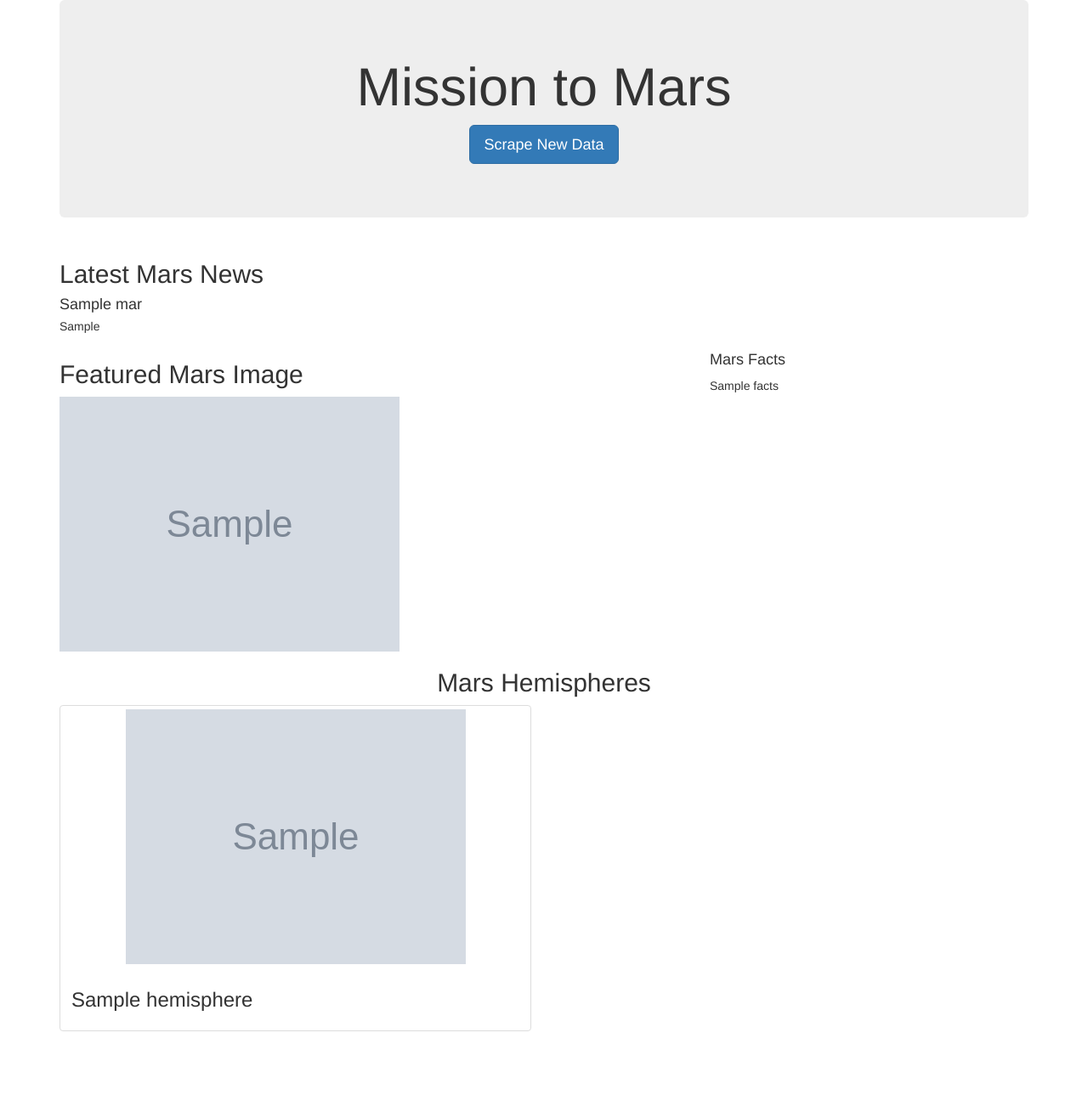
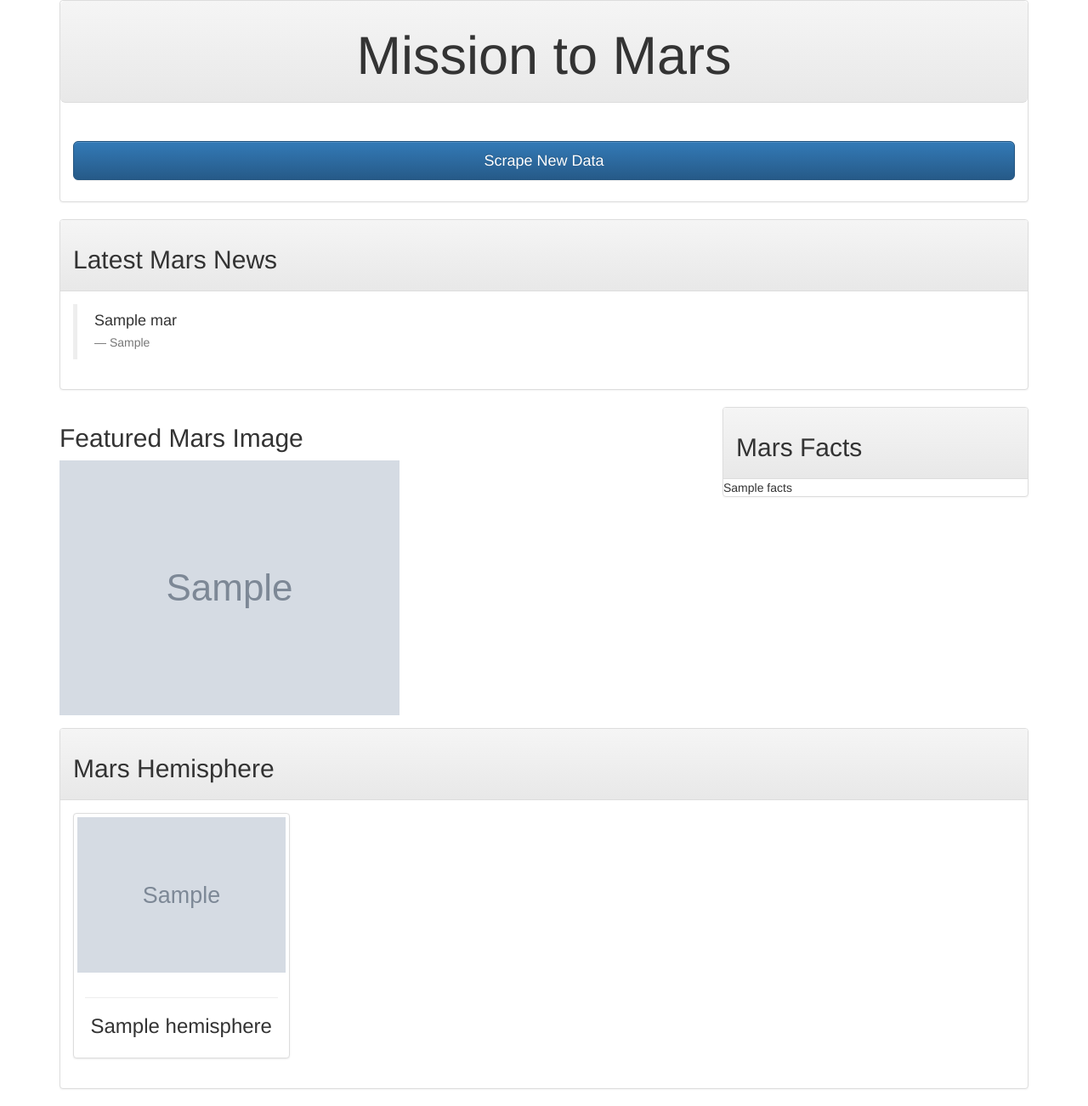
Before and after one commit to matin-n/Mission-to-Mars, a Flask app: page / in a window 1280 px wide. Shown: the whole page at 85% size. Before the commit the page ends 1214 px from the top, so only its background shows below. Run offline with Flask 2, Linux system fonts and the light colour scheme; grey boxes marked "Sample" are stand-in pictures; a database or web service that is not in the repository returns one stand-in record (values such as "Sample title"); some libraries are stand-ins or nearby versions.

Commit message:
Add Bootstrap 3 Components

```diff
--- a/scraping.py
+++ b/scraping.py
@@ -87,7 +87,7 @@ def mars_facts():
     except BaseException:
         return None
     # Convert dataframe into HTML format
-    return df.to_html(classes="table table-bordered")
+    return df.to_html(classes="table table-bordered table-condensed table-hover table-striped")
 
 
 # Scrape Hemisphere Data
--- a/templates/index.html
+++ b/templates/index.html
@@ -1,35 +1,55 @@
-
-
 <!DOCTYPE html>
 <html lang="en">
+
 <head>
    <meta charset="UTF-8" />
    <meta name="viewport" content="width=device-width, initial-scale=1.0" />
    <meta http-equiv="X-UA-Compatible" content="ie=edge" />
    <title>Mission to Mars</title>
-   <link
-           rel="stylesheet"
-           href="https://maxcdn.bootstrapcdn.com/bootstrap/3.3.7/css/bootstrap.min.css"
-   />
+   <!-- Latest compiled and minified CSS -->
+   <link rel="stylesheet" href="https://maxcdn.bootstrapcdn.com/bootstrap/3.3.7/css/bootstrap.min.css"
+         integrity="sha384-BVYiiSIFeK1dGmJRAkycuHAHRg32OmUcww7on3RYdg4Va+PmSTsz/K68vbdEjh4u"
+         crossorigin="anonymous">
+   <!-- Optional theme -->
+   <link rel="stylesheet" href="https://maxcdn.bootstrapcdn.com/bootstrap/3.3.7/css/bootstrap-theme.min.css"
+         integrity="sha384-rHyoN1iRsVXV4nD0JutlnGaslCJuC7uwjduW9SVrLvRYooPp2bWYgmgJQIXwl/Sp"
+         crossorigin="anonymous">
+   <!-- Latest compiled and minified JavaScript -->
+   <script src="https://maxcdn.bootstrapcdn.com/bootstrap/3.3.7/js/bootstrap.min.js"
+           integrity="sha384-Tc5IQib027qvyjSMfHjOMaLkfuWVxZxUPnCJA7l2mCWNIpG9mGCD8wGNIcPD7Txa"
+           crossorigin="anonymous"></script>
 </head>
+
 <body>
 <div class="container">
 
+   <div class="panel panel-default">
       <!-- Add Jumbotron to Header -->
-   <div class="jumbotron text-center">
+      <div class="panel-heading jumbotron text-center">
          <h1>Mission to Mars</h1>
+      </div>
+      <div class="panel-body">
          <!-- Add a button to activate scraping script -->
-      <p><a class="btn btn-primary btn-lg" href="/scrape" role="button">Scrape New Data</a></p>
+         <p><a class="btn btn-primary btn-lg btn-block" href="/scrape" role="button">Scrape New Data</a></p>
+      </div>
    </div>
 
    <!-- Add section for Mars News -->
+   <div class="panel panel-default">
+      <div class="panel-heading">
+         <h2>Latest Mars News</h2>
+      </div>
+      <div class="panel-body">
          <div class="row" id="mars-news">
             <div class="col-md-12">
                <div class="media">
                   <div class="media-body">
-               <h2>Latest Mars News</h2>
+                     <blockquote>
                         <h4 class="media-heading">{{ mars.news_title }}</h4>
-               <p>{{ mars.news_paragraph }}</p>
+                        <small>{{ mars.news_paragraph }}</small>
+                     </blockquote>
+                  </div>
+               </div>
             </div>
          </div>
       </div>
@@ -39,41 +59,49 @@
    <!-- First level -->
    <div class="row" id="mars-featured-image">
       <!-- Second level -->
-      <div class="col-md-8">
+      <div class="col-md-8 form-group">
          <h2>Featured Mars Image</h2>
          <img
                  src="{{ mars.featured_image }}"
                  class="img-responsive"
-                 alt="Responsive image"
+                 alt="Featured Image"
          />
       </div>
       <!-- Mars Facts -->
-      <div class="col-md-4">
-         <div class="row" id="mars-facts">
-            <h4>Mars Facts</h4>
+      <div class="col-md-4" id="mars-facts">
+         <!-- <div class="row" id="mars-facts">-->
+            <div class="panel panel-default">
+               <div class="panel-heading">
+                  <h2>Mars Facts</h2>
+               </div>
+               <!-- Table -->
                {{ mars.facts | safe }}
             </div>
          </div>
+      <!-- </div> -->
    </div>
 
    <!-- Mars Hemispheres -->
+   <div class="panel panel-default">
+      <div class="panel-heading">
+         <h2>Mars Hemisphere</h2>
+      </div>
+      <div class="panel-body">
          <div class="row">
-      <div class="col-md-12">
-         <center>
-            <h2>Mars Hemispheres</h2>
-         </center>
-      </div>
             {% for hemisphere in mars.hemispheres %}
-      <div class="col-md-6">
+            <div class="col-md-3 col-xs-6">
                <div class="thumbnail">
                   <img src="{{ hemisphere.img_url }}" alt="{{ hemisphere.title }}" >
                   <div class="caption">
-               <h3>{{ hemisphere.title }}</h3>
+                     <hr>
+                     <h3 class="text-center">{{ hemisphere.title }}</h3>
                   </div>
                </div>
             </div>
             {% endfor %}
          </div>
+      </div>
+   </div>
 
 </div>
 </body>
```
Lines whose indentation alone changed are shown as unchanged.
